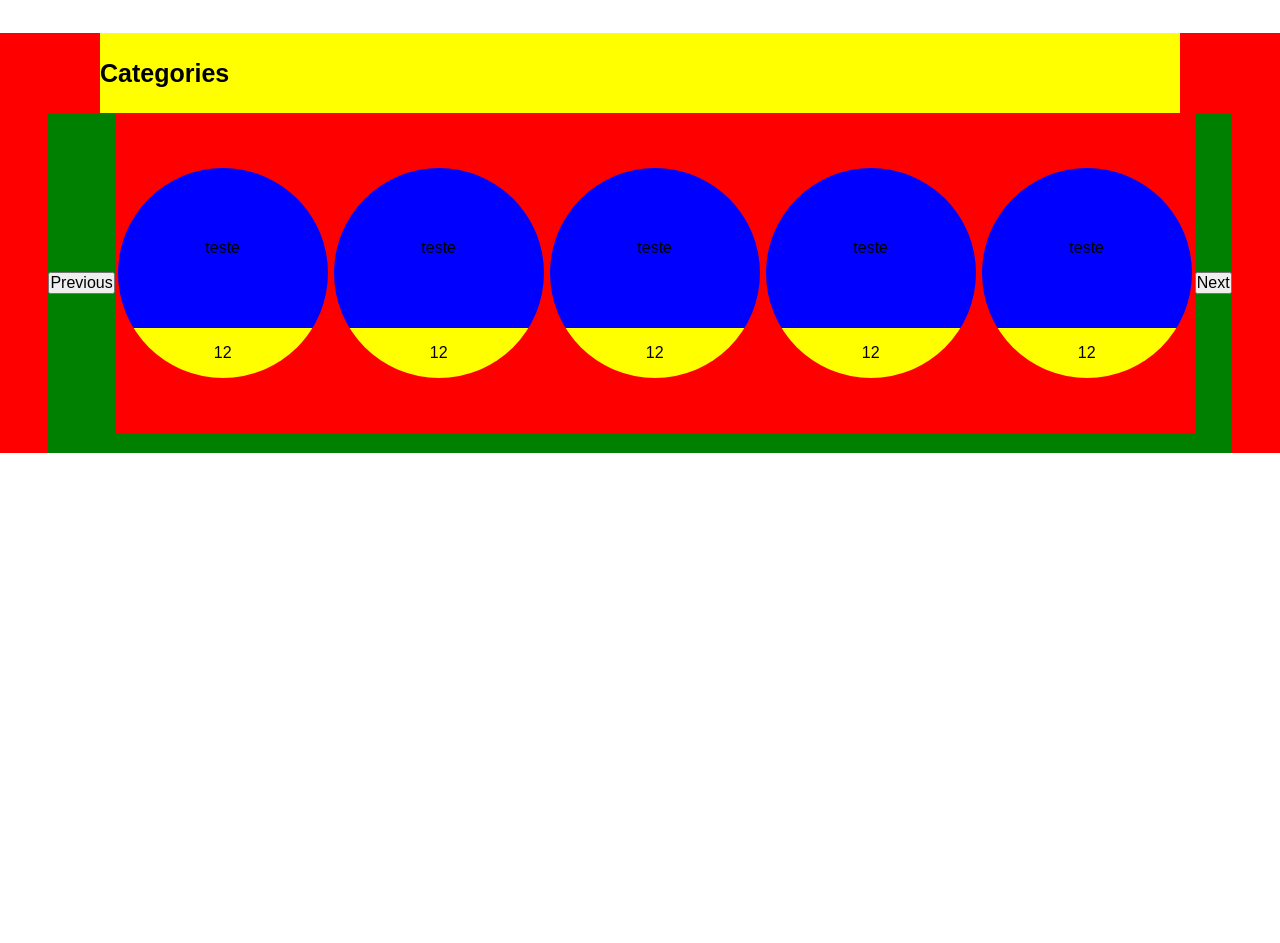
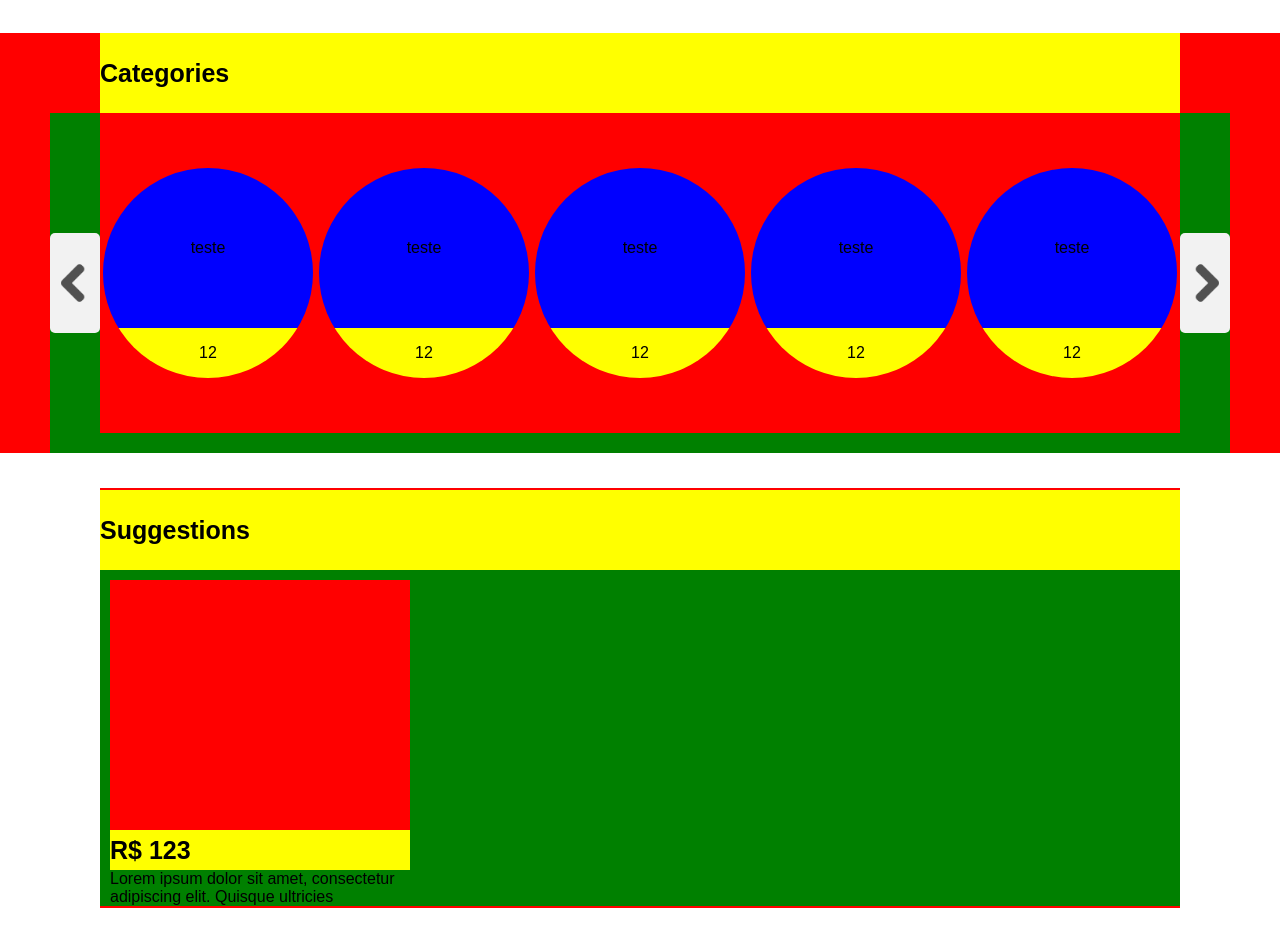
Before and after one commit to Brunogoniadis/Market-ReactJS, a React (Vite) app: page / in a window 1280 px wide. Shown: the part 1032-1975 px from the top of the page. Before the commit the page ends 1485 px from the top, so only its background shows below. Built offline with nearby package versions, Linux system fonts and the light colour scheme.

Commit message:
style: Suggestions wrapper

```diff
--- a/src/Components/CarouselCategories/style.js
+++ b/src/Components/CarouselCategories/style.js
@@ -1,5 +1,8 @@
 import styled from "styled-components";
 import Slider from 'react-slick';
+
+import arrowLeft from '../../assets/arrowLeft.png'
+import arrowRight from '../../assets/arrowRight.png'
 
 export const CarouselWrapper = styled.div`
     width: 100%;
@@ -39,6 +42,50 @@ export const CustomSlider = styled(Slider)`
   flex-direction: row;
   align-items: center;
   justify-content: center;
+
+
+  .slick-prev,
+  .slick-next {
+    font-size: 0px;
+    background-color: red;
+    height:100px;
+    background-color: transparent;
+    background-position: center;
+    background-size: contain;
+    background-repeat: no-repeat;
+    width: 50px;
+    border-radius: 5px;
+    border: 0px;
+    background-color: #f2f2f2;
+    transition: all ease 1s;
+  }
+
+  .slick-prev:hover,
+  .slick-next:hover {
+    background-size: 105%;
+    background-color: #d2d2d2;
+
+  }
+
+  .slick-prev {
+    background-image: url(${arrowLeft});
+  }
+
+  .slick-next {
+  background-image: url(${arrowRight});
+  font-size: 0px;
+
+
+
+  }
+
+  .slick-next:before,  .slick-prev:before {
+      content: '';
+
+  }
+
+
+
   .slick-list{
     width: 100vw;
     max-width: 1080px;
--- /dev/null
+++ b/src/Components/ProductFile/ProductFile.js
@@ -0,0 +1,35 @@
+import styled from "styled-components";
+
+export const MainProduct = styled.div`
+    width: 320px;
+    height: 430px;
+
+    display: flex;
+    flex-direction: column;
+    align-items: center;
+    justify-content: start;
+    padding: 1rem;
+
+    .picture{
+        width: 100%;
+        height: 250px;
+
+        background-size: contain;
+        background-position: center;
+        object-fit: cover;
+        background-color: red;
+    }
+
+    .name{
+        width: 100%;
+        height: 2ch;
+    }
+    .price{
+        width: 100%;
+        margin: 0;
+        padding: 0;
+        gap: 0;
+        height: 40px;
+    }
+
+`
--- /dev/null
+++ b/src/Components/ProductFile/ProductFile.jsx
@@ -0,0 +1,18 @@
+import React from 'react'
+import { MainProduct } from './ProductFile'
+
+export const ProductFile = () => {
+    return (
+        <MainProduct>
+            <div className='picture'>
+
+            </div>
+            <h2 className='price'>
+            R$ 123
+            </h2>
+            <p className='name'>
+            Lorem ipsum dolor sit amet, consectetur adipiscing elit. Quisque ultricies
+            </p>
+        </MainProduct>
+    )
+}
--- /dev/null
+++ b/src/Components/Suggestions/Suggestions.jsx
@@ -0,0 +1,13 @@
+import React from 'react'
+import { MainElement } from './style'
+import {ProductFile} from '../ProductFile/ProductFile.jsx'
+export const Suggestions = () => {
+  return (
+    <MainElement>
+      <h2>Suggestions</h2>
+      <div className='suggestions-wrapper'>
+        <ProductFile/>
+      </div>
+    </MainElement>
+  )
+}
--- /dev/null
+++ b/src/Components/Suggestions/style.js
@@ -0,0 +1,36 @@
+import styled from "styled-components";
+
+export const MainElement = styled.div`
+    width: 100%;
+    height: 420px;
+    margin-top: 35px;
+
+    display: flex;
+    flex-direction: column;
+    align-items: center;
+    justify-content: center;
+
+    background-color: red;
+    overflow: hidden;
+    max-width: 1080px;
+    margin-bottom: 35px;
+    h2{
+      max-width: 1080px;
+      display: flex;
+      align-items: center;
+      justify-content: start;
+      width: 100%;
+      background-color: yellow;
+      height: 80px;
+      font-size: 25px;
+      font-weight: bold;
+    }
+
+    .suggestions-wrapper{
+        width: 100%;
+        height: 80%;
+        background-color: green;
+    }
+
+
+`
--- a/src/Pages/Home.jsx
+++ b/src/Pages/Home.jsx
@@ -3,6 +3,7 @@ import { CarouselBanner } from '../Components/Carousel-Banner/Carousel-Banner'
 import { CardGrid } from '../Components/CardGrid/CardGrid'
 import { MainDiv } from './style'
 import { CarouselCategories } from '../Components/CarouselCategories/CarouselCategories'
+import { Suggestions } from '../Components/Suggestions/Suggestions'
 
 export const Home = () => {
     return (
@@ -16,7 +17,7 @@ export const Home = () => {
 
             <CarouselCategories />
 
-
+            <Suggestions/>
         </MainDiv>
     )
 }
```
Also changed, not shown: src/Service/api.jsx (added), src/assets/arrowLeft.png (added), src/assets/arrowRight.png (added).
